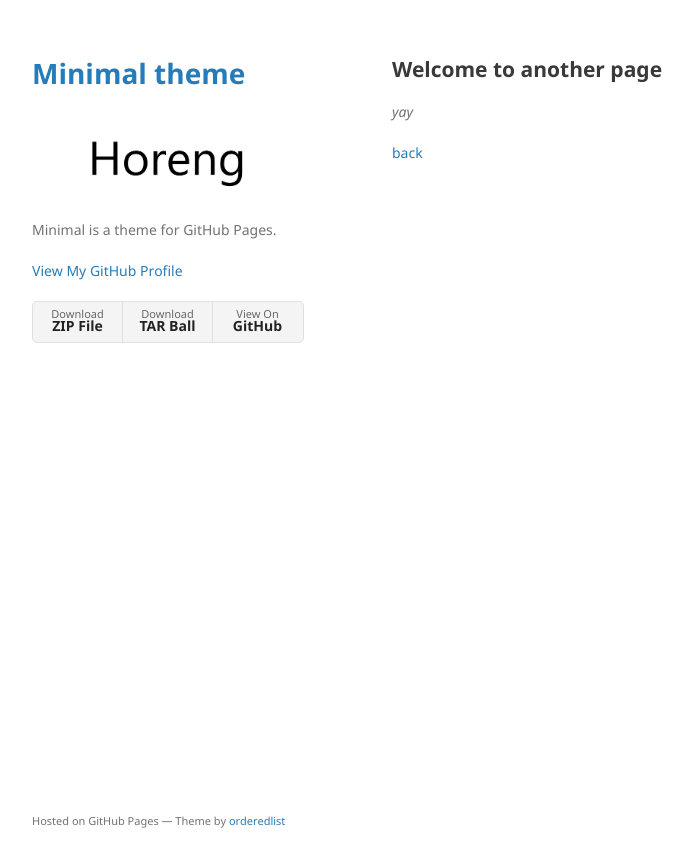
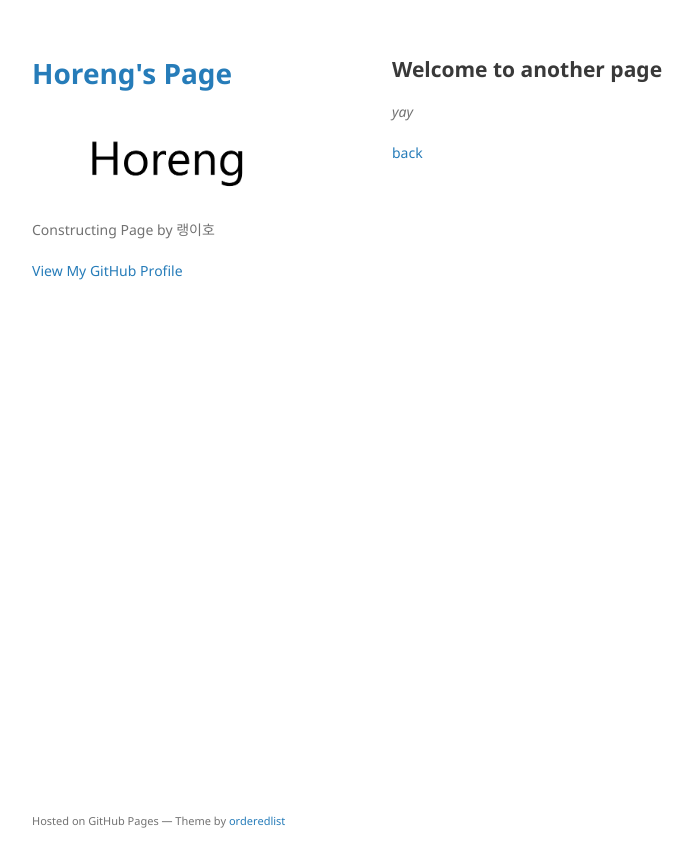
Before and after one commit to Horeng/horeng.github.com, a Jekyll site: the page built from another-page.md, in a window 1280 px wide. Shown: the top 867 px of the page, without its empty margins (178-871 px from the left). Built offline with Jekyll 4.4.1, drawn with Linux system fonts in a browser that asks for light colours; our own code applies the rules of GitHub Pages for plain Markdown files.

Commit message:
change title, description, show download options

```diff
--- a/_config.yml
+++ b/_config.yml
@@ -1,6 +1,6 @@
-title: Minimal theme
+title: Horeng's Page
 logo: /assets/img/logo.png
-description: Minimal is a theme for GitHub Pages.
-show_downloads: true
+description: Constructing Page by 랭이호
+show_downloads: false
 google_analytics:
 theme: jekyll-theme-minimal
```
